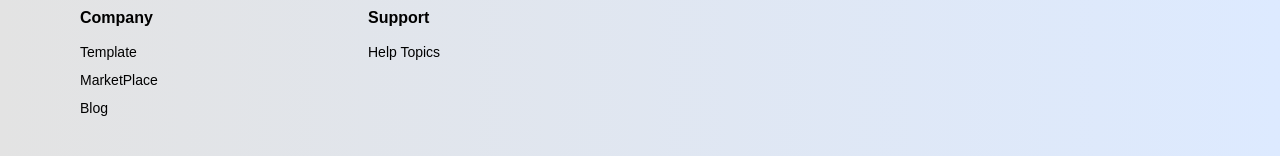
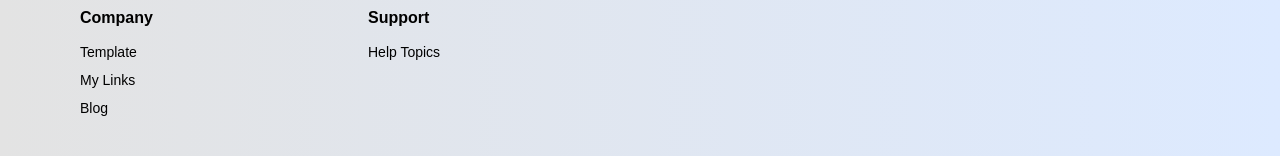
Before and after one commit to webDevSociapa/linktree02, a Next.js app: page /support in a window 1280 px wide. Shown: the part 914-1070 px from the top of the page. Built offline with nearby package versions, Linux system fonts and the light colour scheme.

Commit message:
Update footer.jsx

```diff
--- a/src/components/common/footer.jsx
+++ b/src/components/common/footer.jsx
@@ -29,7 +29,7 @@ const Footer = () => {
         <div>
           <h3 className="font-semibold mb-3">Company</h3>
           <ul className="space-y-2 text-sm">
-            {[{ name: "Template", link: "/template" }, { name: "MarketPlace", link: "/admin" }, { name: "Blog", link: "/blog" }].map((item, index) => (
+            {[{ name: "Template", link: "/template" }, { name: "My Links", link: "/admin" }, { name: "Blog", link: "/blog" }].map((item, index) => (
               <li key={index}>
                 <button className="cursor-pointer hover:underline" onClick={() => handleProtectedNavigation(item.link)}>
                   {item.name}
```
